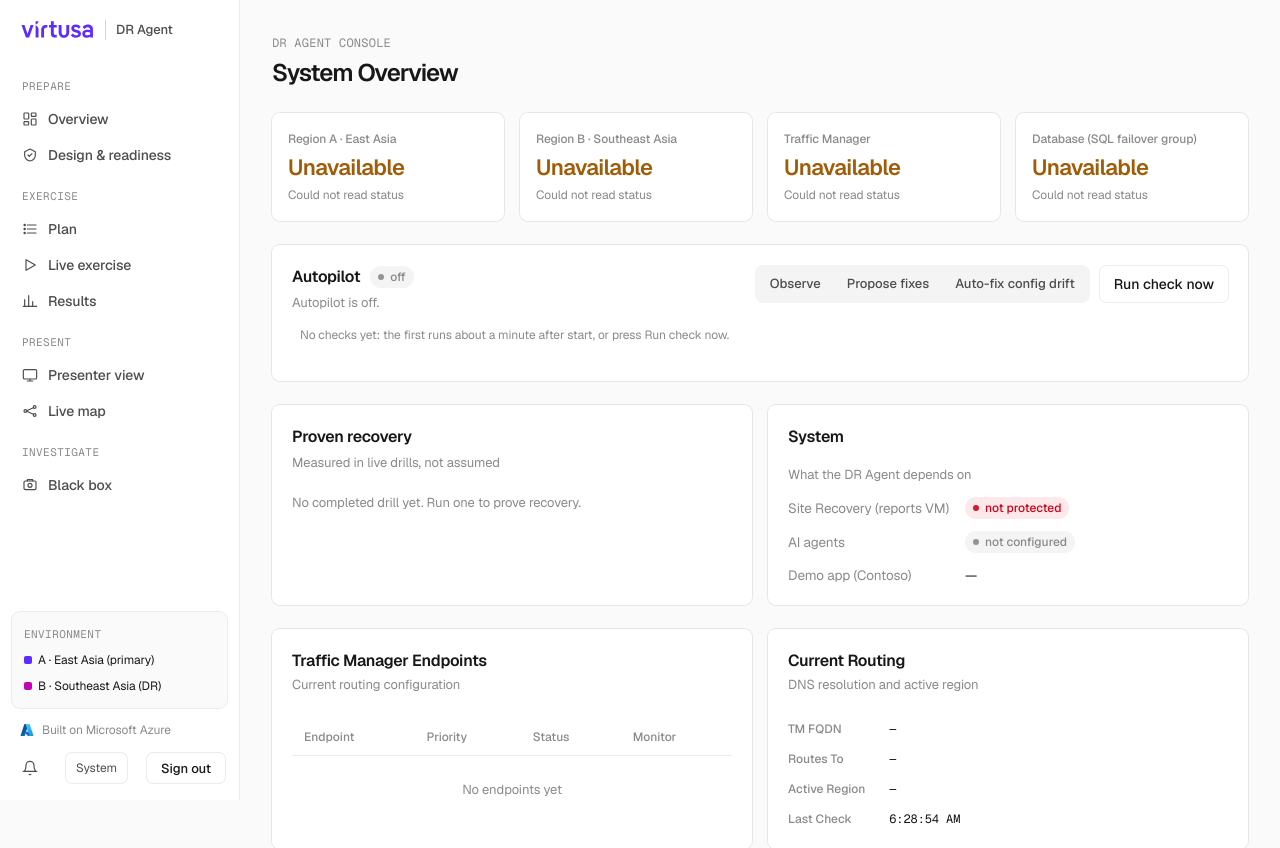
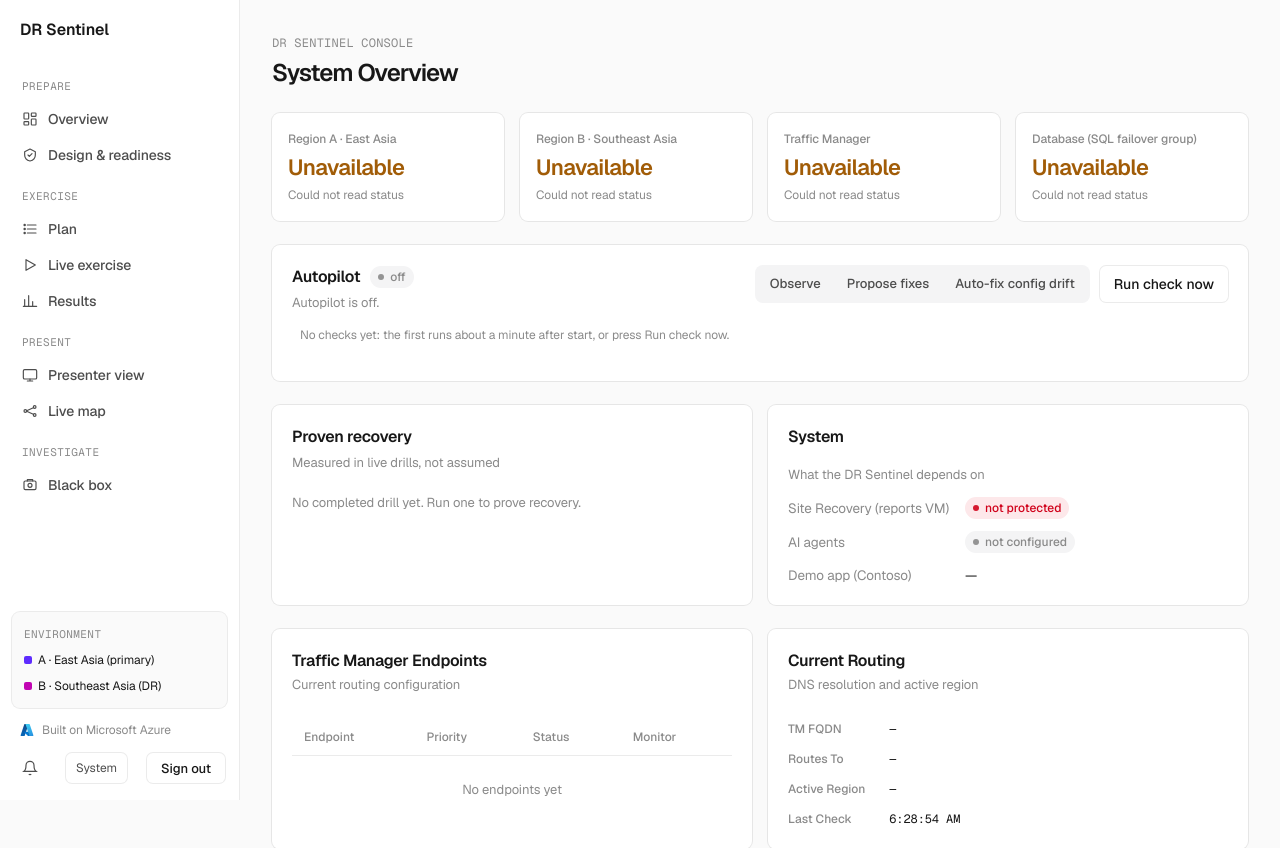
Before and after one commit to kishalr-virtusa/Azure-Armada, a FastAPI app: template apps/dr-console/web/templates/overview.html in a window 1280 px wide. Shown: the top 848 px of the page. Run offline with FastAPI, Linux system fonts and the light colour scheme; the template is opened without the code that fills it, so the values that code supplies are empty; some libraries are stand-ins or nearby versions.

Commit message:
console: rename to DR Sentinel; remove the Virtusa logo from the sidebar and login
Co-Authored-By: Claude Opus 5.5 <noreply@anthropic.com>

```diff
--- a/apps/dr-console/dr_agent/service.py
+++ b/apps/dr-console/dr_agent/service.py
@@ -881,7 +881,7 @@ def public_live() -> dict:
         return _live_cache["v"]
     now = datetime.now(timezone.utc)
     out: dict[str, Any] = {
-        "state": "normal", "exercise_id": None, "headline": "All systems normal. DR drills verified by DR Agent.",
+        "state": "normal", "exercise_id": None, "headline": "All systems normal. DR drills verified by DR Sentinel.",
         "primary_region": "East Asia", "serving_region": _serving_region(), "server_time": now.isoformat(),
         "t0": None, "elapsed_s": None, "eta_s": None, "eta_basis": "", "rto_target_s": None, "rpo_target_s": None,
         "rto_s": None, "rpo_s": None, "rto_met": None, "rpo_met": None, "current_step": "", "steps_done": 0,
@@ -926,7 +926,7 @@ def public_live() -> dict:
                 eta, basis = _eta_basis(xid)
                 out.update(state="paused" if status == "paused_failed" else "outage",
                            eta_s=round(max(0.0, eta - out["elapsed_s"]), 1), eta_basis=basis,
-                           headline="East Asia is down. DR Agent is failing over to Southeast Asia.")
+                           headline="East Asia is down. DR Sentinel is failing over to Southeast Asia.")
             elif status in ("approved", "running", "waiting_human"):
                 out.update(state="armed", headline="A DR drill is about to start. Keep paying!")
             evs = [e for e in store.get_events(xid) if e.get("kind") in PUBLIC_EVENT_KINDS][-8:]
--- a/apps/dr-console/web/templates/base.html
+++ b/apps/dr-console/web/templates/base.html
@@ -3,7 +3,7 @@
 <head>
     <meta charset="UTF-8">
     <meta name="viewport" content="width=device-width, initial-scale=1.0">
-    <title>{% block title %}DR Agent Console{% endblock %}</title>
+    <title>{% block title %}DR Sentinel Console{% endblock %}</title>
     <link rel="icon" type="image/svg+xml" href="/static/brand/favicon.svg">
     <link rel="preconnect" href="https://fonts.googleapis.com">
     <link rel="preconnect" href="https://fonts.gstatic.com" crossorigin>
@@ -19,9 +19,7 @@
 <body>
     <nav class="nav" aria-label="Main">
         <a href="/" class="nav-brand">
-            <img src="/static/brand/virtusa.svg" alt="Virtusa" class="brand-logo" style="height: 20px;">
-            <span class="brand-logo-dark" style="display: none;"><img src="/static/brand/virtusa-white.svg" alt="Virtusa" style="height: 20px;"></span>
-            <span class="product">DR Agent</span>
+            <span class="product" style="font-size: 16px; font-weight: 700; color: var(--ink); padding-left: 0; border-left: 0;">DR Sentinel</span>
         </a>
 
         <div class="nav-links">
--- a/apps/dr-console/web/templates/blackbox.html
+++ b/apps/dr-console/web/templates/blackbox.html
@@ -1,6 +1,6 @@
 {% extends "base.html" %}
 
-{% block title %}Black box — DR Agent Console{% endblock %}
+{% block title %}Black box — DR Sentinel Console{% endblock %}
 
 {% block content %}
 <style>
@@ -123,7 +123,7 @@
         <span class="bb-av" aria-hidden="true"><svg viewBox="0 0 24 24" fill="none" stroke="currentColor" stroke-width="1.75" stroke-linecap="round" stroke-linejoin="round"><rect x="3" y="6" width="18" height="13" rx="2"/><circle cx="12" cy="12.5" r="3"/><path d="M8 6V4h8v2"/></svg></span>
         <div class="t">
             <h1>Black box</h1>
-            <p class="sub">Answers only from what the DR Agent recorded · Azure AI Foundry</p>
+            <p class="sub">Answers only from what the DR Sentinel recorded · Azure AI Foundry</p>
         </div>
         <button class="btn btn-secondary" id="bbHistBtn" type="button" aria-haspopup="true" aria-expanded="false" aria-controls="bbHist">History</button>
         <button class="btn btn-secondary" id="bbClear" type="button">New conversation</button>
--- a/apps/dr-console/web/templates/exercise.html
+++ b/apps/dr-console/web/templates/exercise.html
@@ -1,6 +1,6 @@
 {% extends "base.html" %}
 
-{% block title %}Exercise {{ exercise_id }} — DR Agent Console{% endblock %}
+{% block title %}Exercise {{ exercise_id }} — DR Sentinel Console{% endblock %}
 
 {% block content %}
 <header>
--- a/apps/dr-console/web/templates/live.html
+++ b/apps/dr-console/web/templates/live.html
@@ -1,6 +1,6 @@
 {% extends "base.html" %}
 
-{% block title %}Live Presenter View — DR Agent Console{% endblock %}
+{% block title %}Live Presenter View — DR Sentinel Console{% endblock %}
 
 {% block head %}
 <style>
@@ -477,7 +477,7 @@
     <div>
         <span class="eyebrow">Presenter view</span>
         <h1>Live demo</h1>
-        <p class="lede">What customers see on their phones, and what the DR Agent is doing behind the scenes.</p>
+        <p class="lede">What customers see on their phones, and what the DR Sentinel is doing behind the scenes.</p>
     </div>
     <span class="st" id="stateTag">Loading</span>
 </header>
@@ -525,7 +525,7 @@
             <div class="pv-card-head">
                 <div>
                     <h2>Agent timeline</h2>
-                    <p class="sub">Decisions and actions of the DR Agent, newest first</p>
+                    <p class="sub">Decisions and actions of the DR Sentinel, newest first</p>
                 </div>
                 <button class="btn btn-secondary chaos-btn" id="chaosBtn" onclick="injectChaos()" disabled
                         title="Disables the Southeast Asia traffic endpoint mid-failover to test the Validator agent">Inject surprise fault</button>
--- a/apps/dr-console/web/templates/map.html
+++ b/apps/dr-console/web/templates/map.html
@@ -1,6 +1,6 @@
 {% extends "base.html" %}
 
-{% block title %}Live map — DR Agent Console{% endblock %}
+{% block title %}Live map — DR Sentinel Console{% endblock %}
 
 {% block content %}
 <style>
@@ -76,7 +76,7 @@
     <div>
         <span class="eyebrow">Present</span>
         <h1>Live map</h1>
-        <p class="sub" style="margin-top: 4px;">What the DR Agent is doing to the real Azure resources, as it happens.</p>
+        <p class="sub" style="margin-top: 4px;">What the DR Sentinel is doing to the real Azure resources, as it happens.</p>
     </div>
 </header>
 
@@ -151,7 +151,7 @@
 
     const NAMES = {
         azure: { phones: ["Customers' phones", 'Contoso Payments app'], tm: ['Traffic Manager', 'sends users to a healthy region'],
-                 console: ['DR Agent console', 'engine · South India'], agents: ['AI agents', 'Azure AI Foundry · East US 2'],
+                 console: ['DR Sentinel console', 'engine · South India'], agents: ['AI agents', 'Azure AI Foundry · East US 2'],
                  app: ['App Service', 'payments web app'], sql: ['Azure SQL', 'failover group'],
                  // the VM lane is not in the payment path: say so on the node itself (second line = sub2)
                  vmA: ['Reports server (VM)', 'daily payments report', 'not in payment path'],
--- a/apps/dr-console/web/templates/overview.html
+++ b/apps/dr-console/web/templates/overview.html
@@ -1,11 +1,11 @@
 {% extends "base.html" %}
 
-{% block title %}Overview — DR Agent Console{% endblock %}
+{% block title %}Overview — DR Sentinel Console{% endblock %}
 
 {% block content %}
 <header>
     <div>
-        <span class="eyebrow">DR Agent Console</span>
+        <span class="eyebrow">DR Sentinel Console</span>
         <h1>System Overview</h1>
     </div>
 </header>
@@ -39,7 +39,7 @@
     <div class="card-head-row" style="flex-wrap: wrap;">
         <div>
             <h2 style="display: flex; align-items: center; gap: 10px;">Autopilot <span class="st neutral" id="apState">loading</span></h2>
-            <p class="sub" style="margin-top: 4px;" id="apSub">The DR Agent checks readiness on its own. No one has to ask.</p>
+            <p class="sub" style="margin-top: 4px;" id="apSub">The DR Sentinel checks readiness on its own. No one has to ask.</p>
         </div>
         <div style="display: flex; align-items: center; gap: 10px; flex-wrap: wrap;">
             <div class="tabs" role="tablist" aria-label="Autonomy level">
@@ -69,7 +69,7 @@
     </div>
     <div class="card">
         <h2>System</h2>
-        <p class="sub" style="margin-top: 4px;">What the DR Agent depends on</p>
+        <p class="sub" style="margin-top: 4px;">What the DR Sentinel depends on</p>
         <dl class="sys" id="sysList"><dt>Loading…</dt><dd></dd></dl>
     </div>
 </div>
--- a/apps/dr-console/web/templates/phase1.html
+++ b/apps/dr-console/web/templates/phase1.html
@@ -1,6 +1,6 @@
 {% extends "base.html" %}
 
-{% block title %}Phase 1 — DR Agent Console{% endblock %}
+{% block title %}Phase 1 — DR Sentinel Console{% endblock %}
 
 {% block content %}
 <header>
--- a/apps/dr-console/web/templates/plan.html
+++ b/apps/dr-console/web/templates/plan.html
@@ -1,6 +1,6 @@
 {% extends "base.html" %}
 
-{% block title %}Exercise Plan — DR Agent Console{% endblock %}
+{% block title %}Exercise Plan — DR Sentinel Console{% endblock %}
 
 {% block content %}
 <header>
--- a/apps/dr-console/web/templates/results.html
+++ b/apps/dr-console/web/templates/results.html
@@ -1,6 +1,6 @@
 {% extends "base.html" %}
 
-{% block title %}Results — DR Agent Console{% endblock %}
+{% block title %}Results — DR Sentinel Console{% endblock %}
 
 {% block content %}
 <header>
```
Also changed, not shown: apps/dr-console/dr_agent/tools/notify.py (+4 -4 lines), apps/dr-console/web/templates/login.html (+2 -6 lines).
